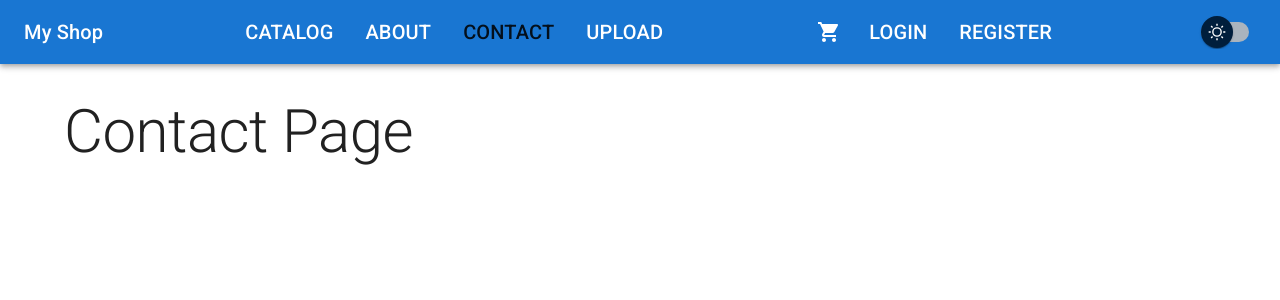
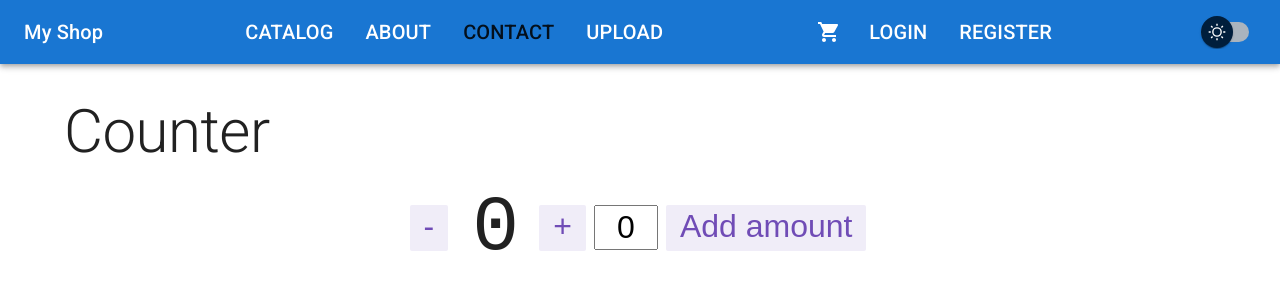
Before and after one commit to Trung-Hieu-Dev/spring-boot-react-ecomerce, a React (Create React App) app in the folder client/: page /contact in a window 1280 px wide. Shown: the top 300 px of the page. Built offline with nearby package versions, Linux system fonts and the light colour scheme.

Commit message:
CLIENT: Demo Redux

```diff
--- a/client/package.json
+++ b/client/package.json
@@ -8,6 +8,7 @@
     "@mui/icons-material": "^5.14.19",
     "@mui/lab": "^5.0.0-alpha.155",
     "@mui/material": "^5.14.20",
+    "@reduxjs/toolkit": "^2.0.1",
     "@testing-library/jest-dom": "^5.17.0",
     "@testing-library/react": "^13.4.0",
     "@testing-library/user-event": "^13.5.0",
@@ -18,6 +19,7 @@
     "axios": "^1.6.2",
     "react": "^18.2.0",
     "react-dom": "^18.2.0",
+    "react-redux": "^9.0.4",
     "react-router-dom": "^6.20.1",
     "react-scripts": "5.0.1",
     "react-toastify": "^9.1.3",
--- a/client/src/features/basket/BasketPage.tsx
+++ b/client/src/features/basket/BasketPage.tsx
@@ -1,5 +1,6 @@
 import React, { useContext, useEffect, useState } from "react";
 import {
+    Button,
     Grid,
     Paper,
     Table,
@@ -15,6 +16,7 @@ import { StoreContext } from "../../context/StoreContext";
 import { LoadingButton } from "@mui/lab";
 import axios from "axios";
 import BasketSummary from "./BasketSummary";
+import { Link } from "react-router-dom";
 
 const BasketPage = () => {
     const {basket, setBasket, removeItem} = useContext(StoreContext);
@@ -110,6 +112,15 @@ const BasketPage = () => {
                 <Grid item xs={6}></Grid>
                 <Grid item xs={6}>
                     <BasketSummary />
+                    <Button
+                        component={Link}
+                        to='/checkout'
+                        variant='contained'
+                        size='large'
+                        fullWidth
+                    >
+                        Checkout
+                    </Button>
                 </Grid>
             </Grid>
         </>
--- /dev/null
+++ b/client/src/features/checkout/CheckoutPage.tsx
@@ -0,0 +1,12 @@
+import React from "react";
+import { Typography } from "@mui/material";
+
+const CheckoutPage = () => {
+    return (
+        <Typography>
+            Checkout page for logged-in user only.
+        </Typography>
+    );
+};
+
+export default CheckoutPage;
--- a/client/src/features/contact/ContactPage.tsx
+++ b/client/src/features/contact/ContactPage.tsx
@@ -1,12 +1,15 @@
 import React from "react";
 import { Typography } from "@mui/material";
+import Counter from "../counter/Counter";
 
 const ContactPage = () => {
     return (
-        <Typography variant="h2">
-            Contact Page
-        </Typography>
+        <>
+            <Typography variant="h2">
+                Counter
+            </Typography>
+            <Counter />
+        </>
     );
 };
-
 export default ContactPage;
--- /dev/null
+++ b/client/src/features/counter/Counter.module.css
@@ -0,0 +1,79 @@
+.row {
+    display: flex;
+    align-items: center;
+    justify-content: center;
+}
+
+.row > button {
+    margin-left: 4px;
+    margin-right: 8px;
+}
+
+.row:not(:last-child) {
+    margin-bottom: 16px;
+}
+
+.value {
+    font-size: 78px;
+    padding-left: 16px;
+    padding-right: 16px;
+    margin-top: 2px;
+    font-family: 'Courier New', Courier, monospace;
+}
+
+.button {
+    appearance: none;
+    background: none;
+    font-size: 32px;
+    padding-left: 12px;
+    padding-right: 12px;
+    outline: none;
+    border: 2px solid transparent;
+    color: rgb(112, 76, 182);
+    padding-bottom: 4px;
+    cursor: pointer;
+    background-color: rgba(112, 76, 182, 0.1);
+    border-radius: 2px;
+    transition: all 0.15s;
+}
+
+.textbox {
+    font-size: 32px;
+    padding: 2px;
+    width: 64px;
+    text-align: center;
+    margin-right: 4px;
+}
+
+.button:hover,
+.button:focus {
+    border: 2px solid rgba(112, 76, 182, 0.4);
+}
+
+.button:active {
+    background-color: rgba(112, 76, 182, 0.2);
+}
+
+.asyncButton {
+    composes: button;
+    position: relative;
+}
+
+.asyncButton:after {
+    content: '';
+    background-color: rgba(112, 76, 182, 0.15);
+    display: block;
+    position: absolute;
+    width: 100%;
+    height: 100%;
+    left: 0;
+    top: 0;
+    opacity: 0;
+    transition: width 1s linear, opacity 0.5s ease 1s;
+}
+
+.asyncButton:active:after {
+    width: 0%;
+    opacity: 1;
+    transition: 0s;
+}
--- /dev/null
+++ b/client/src/features/counter/Counter.tsx
@@ -0,0 +1,41 @@
+import React, { useState } from "react";
+import styles from "./Counter.module.css";
+import { useDispatch, useSelector } from "react-redux";
+import { store } from "../../store";
+import { decrement, increment, incrementByAmount } from "./CounterSlice";
+
+const Counter = () => {
+    const dispatch = useDispatch<typeof store.dispatch>();
+    const count = useSelector((state:any) => state.counter.value);
+    const [amount, setAmount] = useState(0);
+    return (
+        <>
+            <div className={styles.row}>
+                <button
+                    className={styles.button}
+                    onClick={() => dispatch(decrement())}
+                >-</button>
+
+                <span className={styles.value}>{count}</span>
+
+                <button
+                    className={styles.button}
+                    onClick={() => dispatch(increment())}
+                >+</button>
+
+                <div className={styles.row}>
+                   <input className={styles.textbox}
+                          value={amount}
+                          onChange={(event) => setAmount(+event.target.value)}
+                   />
+                    <button
+                        className={styles.button}
+                        onClick={() => dispatch(incrementByAmount(amount))}
+                    >Add amount</button>
+                </div>
+            </div>
+        </>
+
+    );
+};
+export default Counter;
--- /dev/null
+++ b/client/src/features/counter/CounterSlice.ts
@@ -0,0 +1,27 @@
+import { createSlice, PayloadAction } from "@reduxjs/toolkit";
+
+interface CounterSlice {
+    value: number;
+    status: 'idle' | 'loading' | 'failed'
+}
+
+const initialState: CounterSlice = {
+    value: 0,
+    status: 'idle'
+}
+
+export const counterSlice = createSlice({
+    name: 'counter',
+    initialState,
+    reducers: {
+        increment: (state) => {state.value += 1},
+        decrement: (state) => {state.value -= 1},
+        incrementByAmount: (state, action: PayloadAction<number>) => {
+            state.value += action.payload
+        },
+    }
+})
+
+export const {increment, decrement, incrementByAmount} = counterSlice.actions;
+
+export default counterSlice.reducer;
--- a/client/src/index.tsx
+++ b/client/src/index.tsx
@@ -6,6 +6,8 @@ import { BrowserRouter } from "react-router-dom";
 import axios from "axios";
 import "react-toastify/dist/ReactToastify.css";
 import StoreProvider from "./context/StoreProvider";
+import { Provider } from "react-redux";
+import { store } from "./store";
 
 axios.defaults.baseURL = process.env.REACT_APP_BASE_URL; // set base url
 axios.defaults.withCredentials = true // allow to work with cookie
@@ -15,10 +17,12 @@ const root = ReactDOM.createRoot(
 );
 root.render(
   <React.StrictMode>
-      <BrowserRouter>
-          <StoreProvider>
-              <App />
-          </StoreProvider>
-      </BrowserRouter>
+      <Provider store={store}>
+          <BrowserRouter>
+              <StoreProvider>
+                  <App />
+              </StoreProvider>
+          </BrowserRouter>
+      </Provider>
   </React.StrictMode>
 );
--- a/client/src/layout/App.tsx
+++ b/client/src/layout/App.tsx
@@ -17,6 +17,7 @@ import { getCookie } from "../util/util";
 import { StoreContext } from "../context/StoreContext";
 import axios, { AxiosResponse } from "axios";
 import LoadingComponent from "./LoadingComponent";
+import CheckoutPage from "../features/checkout/CheckoutPage";
 
 function App() {
     const [darkMode, setDarkMode] = useState(false);
@@ -52,12 +53,13 @@ function App() {
                     <Routes>
                         <Route path='/' element={<HomePage />}/>
                         <Route path='catalog' element={<Catalog />}/>
-                        <Route path='/catalog/:productId' element={<ProductDetail />}/>
+                        <Route path='catalog/:productId' element={<ProductDetail />}/>
                         <Route path='about' element={<AboutPage />}/>
-                        <Route path='/contact' element={<ContactPage />}/>
-                        <Route path='/upload' element={<Uploader />}/>
-                        <Route path='/basket' element={<BasketPage />}/>
-                        <Route path='/not-found' element={<NotFound />}/>
+                        <Route path='contact' element={<ContactPage />}/>
+                        <Route path='upload' element={<Uploader />}/>
+                        <Route path='basket' element={<BasketPage />}/>
+                        <Route path='not-found' element={<NotFound />}/>
+                        <Route path='checkout' element={<CheckoutPage />}/>
                         <Route path='*' element={<NotFound />}/>
                     </Routes>
                 </Container>
--- /dev/null
+++ b/client/src/store.ts
@@ -0,0 +1,8 @@
+import { configureStore } from "@reduxjs/toolkit";
+import counterReducer from "./features/counter/CounterSlice"
+
+export const store = configureStore({
+    reducer: {
+        counter: counterReducer
+    }
+})
```
Also changed, not shown: 1 other file (tests, documents, lock files or other folders).
